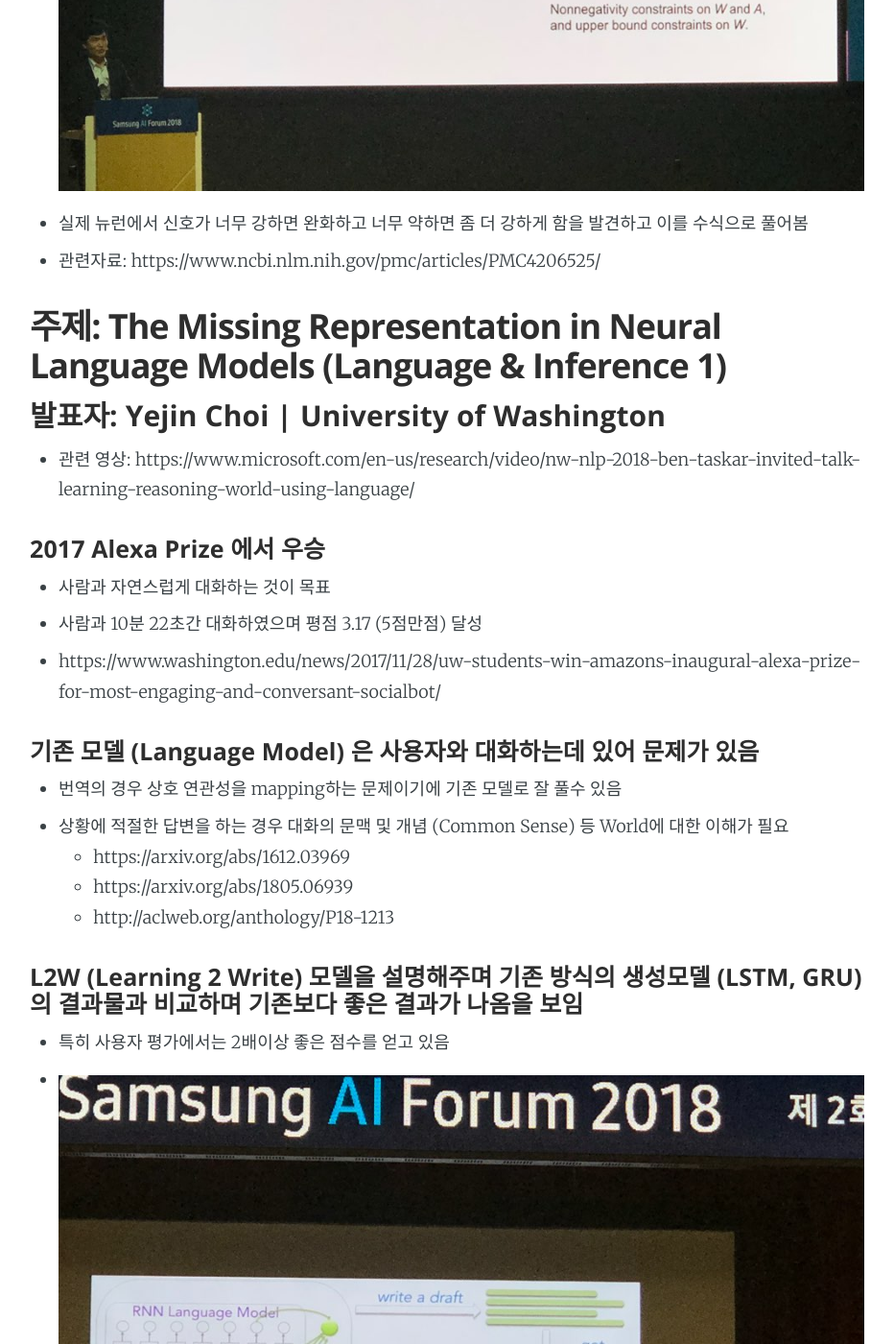
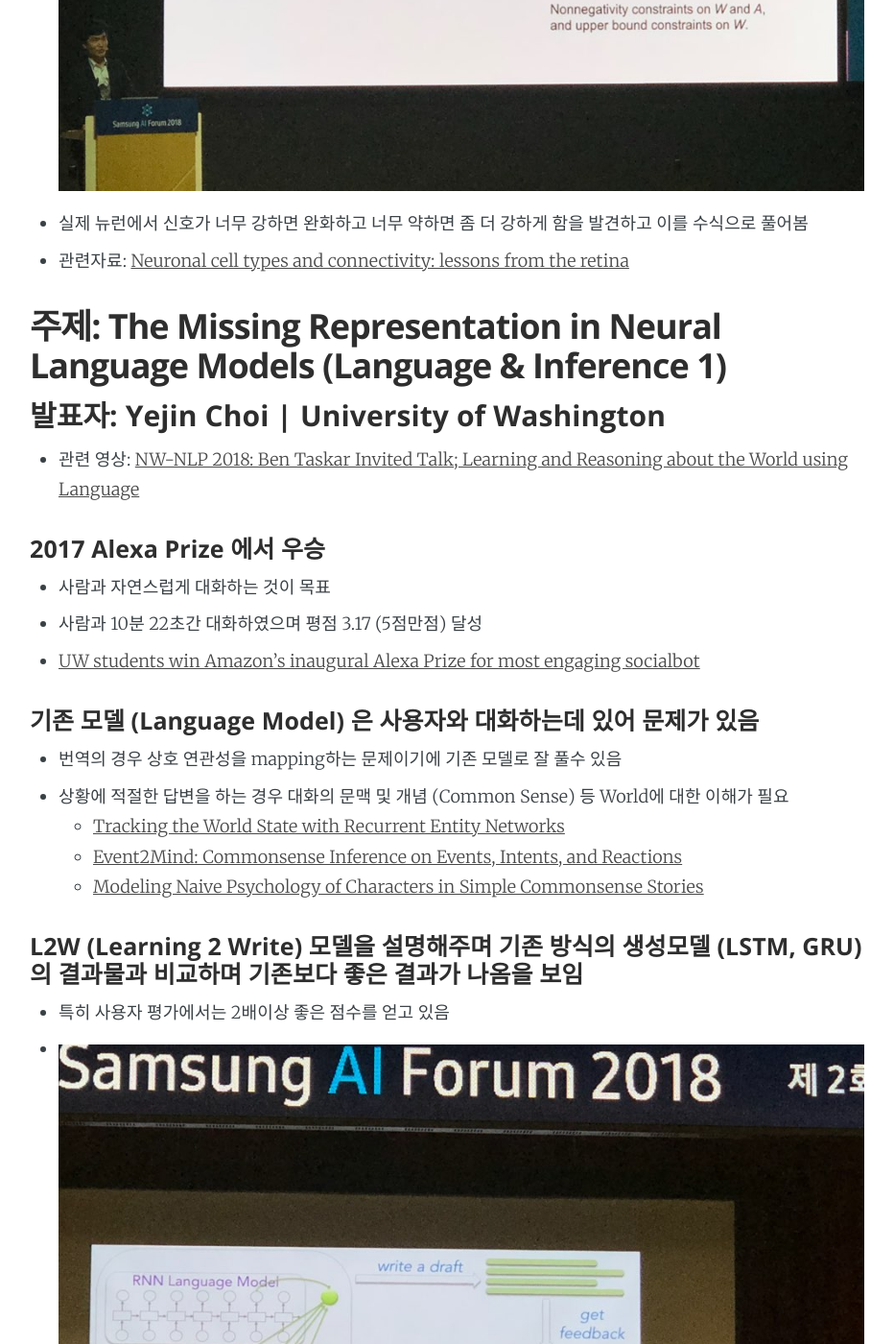
Before and after one commit to hyunjong-lee/hyunjong-lee-prev.github.io, a Jekyll site: the page built from _posts/2018-09-13-samsung_ai_forum_2nd_day.markdown, in a window 1280 px wide and 1400 px high, scrolled down 3198 px. Shown: the whole window at 96% size, without its empty margins (174-1106 px from the left). Built offline with Jekyll 4.4.1, drawn with Linux system fonts in a browser that asks for light colours; some of the changed text lies outside the part shown.

Commit message:
fix Anchor

```diff
--- a/_posts/2018-09-13-samsung_ai_forum_2nd_day.markdown
+++ b/_posts/2018-09-13-samsung_ai_forum_2nd_day.markdown
@@ -9,7 +9,7 @@
 ## 주제: Living and Flourishing with Social Robots (Keynote 1)
 
 ### 발표자: Cynthia Breazeal | MIT Media Lab
-- 관련 영상: https://youtu.be/U1G08KygPVc
+- 관련 영상: [Living, Learning and Creating with Social Robots](https://youtu.be/U1G08KygPVc)
 
 #### Relational AI 라는 개념을 소개
 - 수학의 Relation이 연관 검색어로 뜨는데 그것과는 다름
@@ -43,30 +43,30 @@
 #### 뉴런을 모니터링하며 얻은 교훈을 실제 수식으로 적용
 - ![Neuron to Equation](/assets/images/samsung_ai_forum/neuron_equation.jpg)
 - 실제 뉴런에서 신호가 너무 강하면 완화하고 너무 약하면 좀 더 강하게 함을 발견하고 이를 수식으로 풀어봄
-- 관련자료: https://www.ncbi.nlm.nih.gov/pmc/articles/PMC4206525/
+- 관련자료: [Neuronal cell types and connectivity: lessons from the retina](https://www.ncbi.nlm.nih.gov/pmc/articles/PMC4206525/)
 
 
 ## 주제: The Missing Representation in Neural Language Models (Language & Inference 1)
 
 ### 발표자: Yejin Choi | University of Washington
 
-- 관련 영상: https://www.microsoft.com/en-us/research/video/nw-nlp-2018-ben-taskar-invited-talk-learning-reasoning-world-using-language/
+- 관련 영상: [NW-NLP 2018: Ben Taskar Invited Talk; Learning and Reasoning about the World using Language](https://www.microsoft.com/en-us/research/video/nw-nlp-2018-ben-taskar-invited-talk-learning-reasoning-world-using-language/)
 
 #### 2017 Alexa Prize 에서 우승
 - 사람과 자연스럽게 대화하는 것이 목표
 - 사람과 10분 22초간 대화하였으며 평점 3.17 (5점만점) 달성
-- https://www.washington.edu/news/2017/11/28/uw-students-win-amazons-inaugural-alexa-prize-for-most-engaging-and-conversant-socialbot/
+- [UW students win Amazon’s inaugural Alexa Prize for most engaging socialbot](https://www.washington.edu/news/2017/11/28/uw-students-win-amazons-inaugural-alexa-prize-for-most-engaging-and-conversant-socialbot/)
 
 #### 기존 모델 (Language Model) 은 사용자와 대화하는데 있어 문제가 있음
 - 번역의 경우 상호 연관성을 mapping하는 문제이기에 기존 모델로 잘 풀수 있음
 - 상황에 적절한 답변을 하는 경우 대화의 문맥 및 개념 (Common Sense) 등 World에 대한 이해가 필요
-  - https://arxiv.org/abs/1612.03969
-  - https://arxiv.org/abs/1805.06939
-  - http://aclweb.org/anthology/P18-1213
+  - [Tracking the World State with Recurrent Entity Networks](https://arxiv.org/abs/1612.03969)
+  - [Event2Mind: Commonsense Inference on Events, Intents, and Reactions](https://arxiv.org/abs/1805.06939)
+  - [Modeling Naive Psychology of Characters in Simple Commonsense Stories](http://aclweb.org/anthology/P18-1213)
 
 #### L2W (Learning 2 Write) 모델을 설명해주며 기존 방식의 생성모델 (LSTM, GRU) 의 결과물과 비교하며 기존보다 좋은 결과가 나옴을 보임
 - 특히 사용자 평가에서는 2배이상 좋은 점수를 얻고 있음
 - ![Learning to Write, L2W](/assets/images/samsung_ai_forum/l2w.jpg)
 
 #### 위 결과물에 대한 github repo
-- https://github.com/uwnlp
+- [https://github.com/uwnlp](https://github.com/uwnlp)
```
Also changed, not shown: other parts of _posts/2018-09-13-samsung_ai_forum_2nd_day.markdown (+2 -2 lines).
